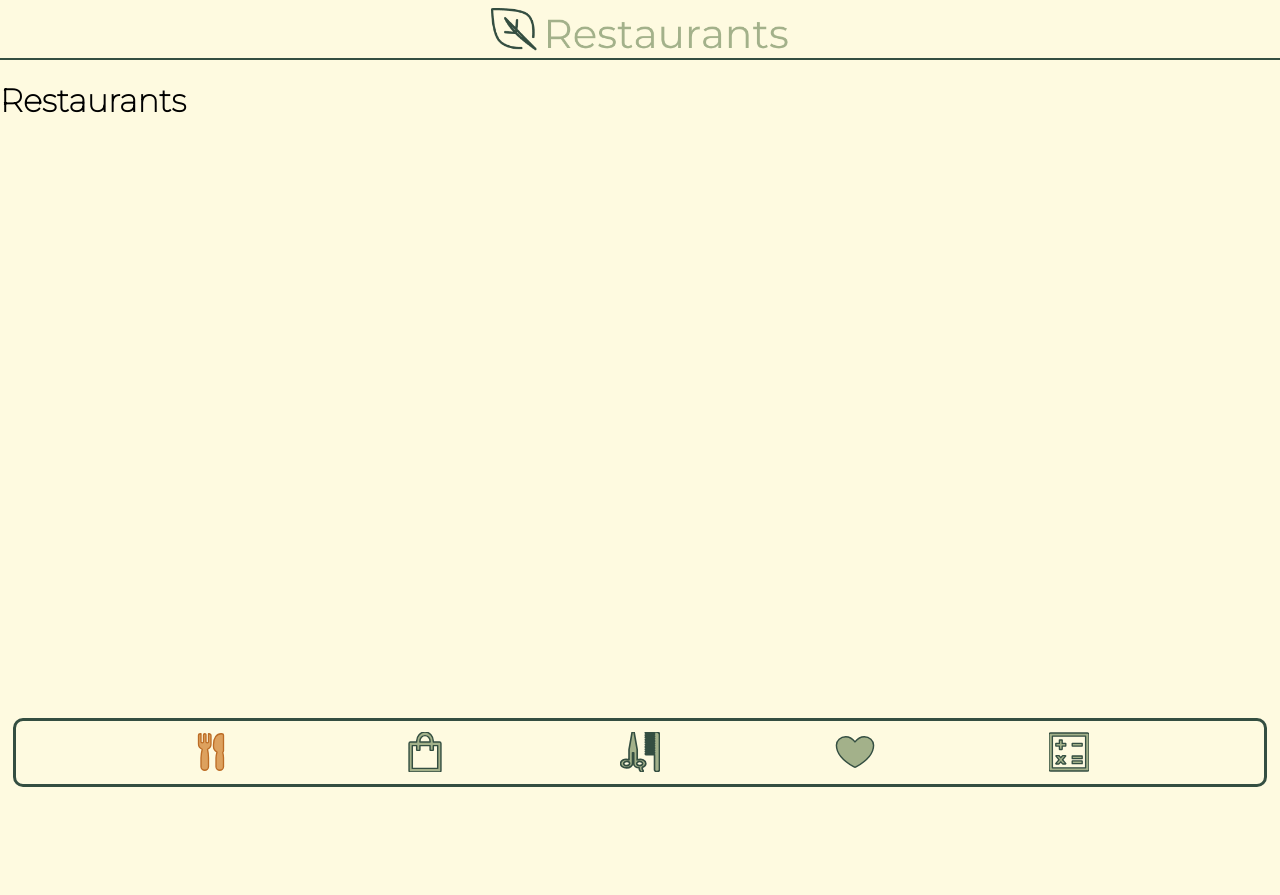
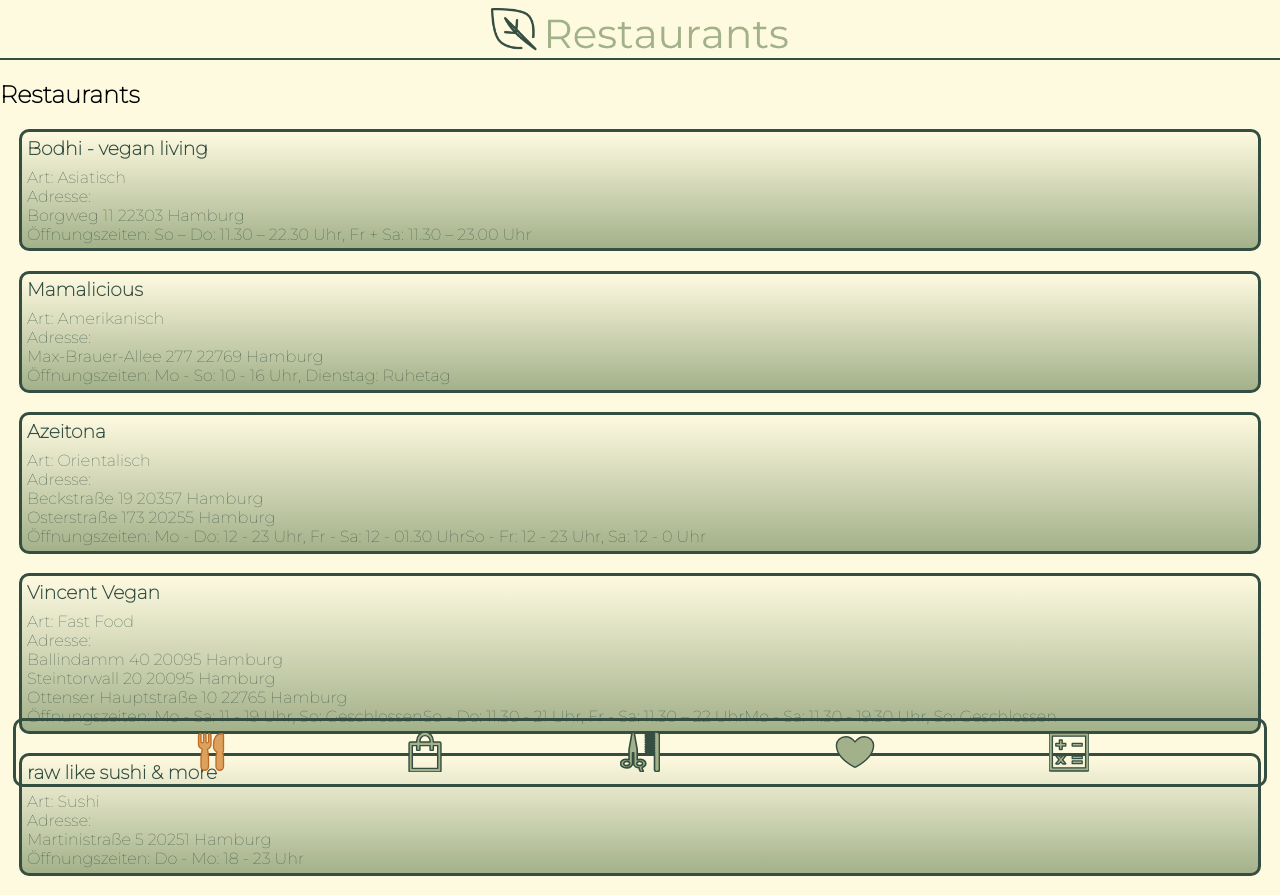
Before and after one commit to danielab93/capstone-project, a React (Vite) app: page /restaurants in a window 1280 px wide. Before the commit the page ends 800 px from the top, so only its background shows below. Built offline with nearby package versions, Linux system fonts and the light colour scheme.

Commit message:
fixed card-rendering

```diff
--- a/src/pages/Restaurants.jsx
+++ b/src/pages/Restaurants.jsx
@@ -18,7 +18,8 @@ function Restaurants() {
   return (
     <>
       <Header image={restaurantheader} altText="Restaurant Header" />
-      <h1>Restaurants</h1>
+      <h2>Restaurants</h2>
+      <section>{restaurantCards}</section>
       <FooterNavbar />
     </>
   );
```
